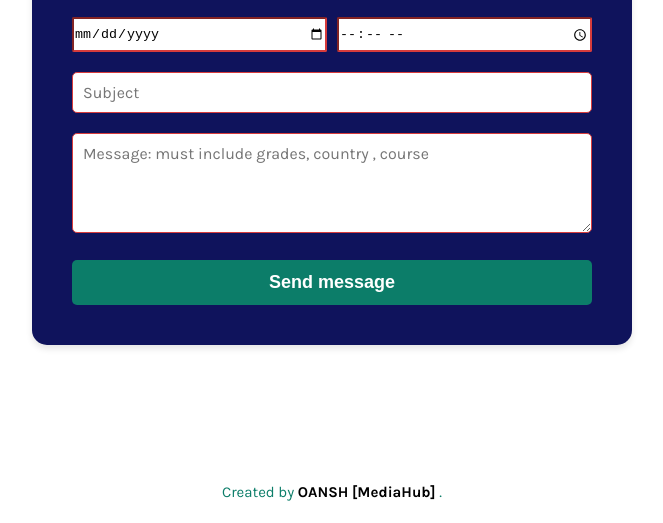
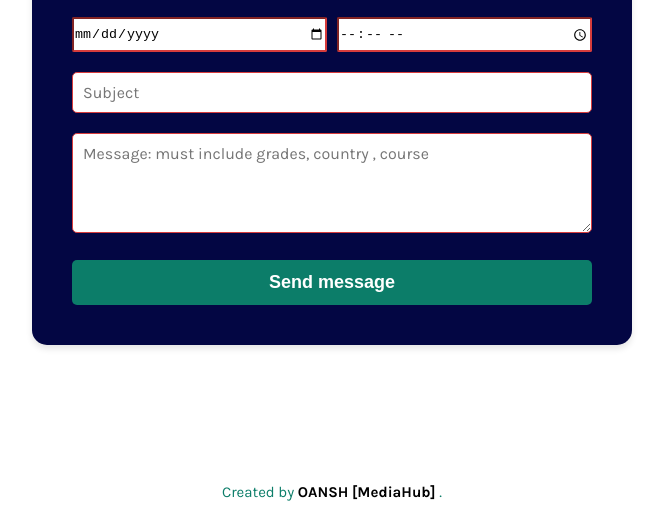
Before and after one commit to oansh-careers/oansh-careers.github.io, a plain HTML site: page index.html in a window 1280 px wide. Shown: the part 277-800 px from the top of the page, without its empty margins (308-971 px from the left). Drawn offline with Linux system fonts and the light colour scheme.

Commit message:
Update styles.css

```diff
--- a/styles.css
+++ b/styles.css
@@ -46,7 +46,7 @@ form,
     background-color: hsl(169, 82%, 27%);
 }
 form{
-    background-color: #0f135c;
+    background-color: #030643;
     backdrop-filter: blur(20px);
 }
 h1 {
```
